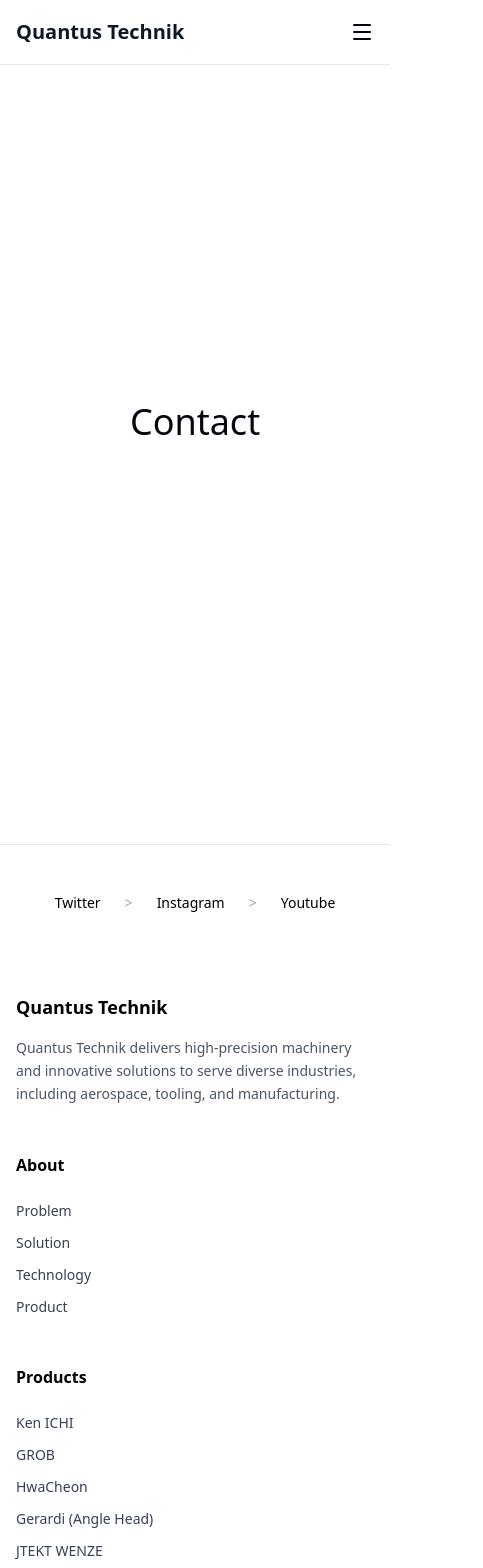
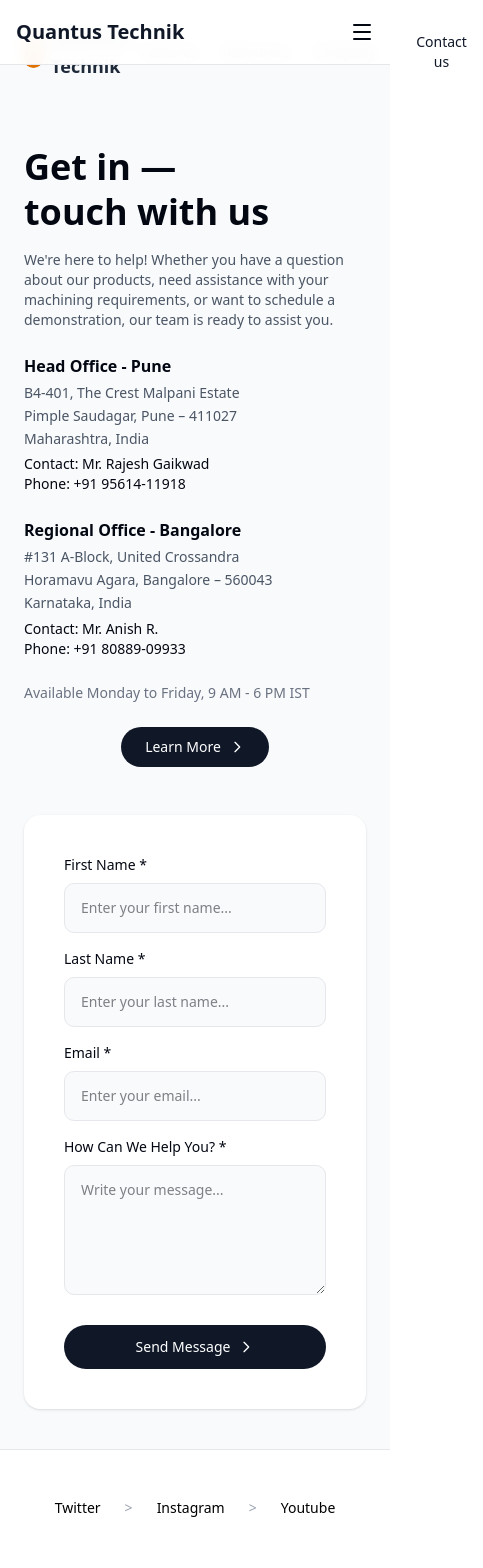
Before and after one commit to Viraj12120/quantus_technik, a Next.js app: page /Contact in a window 390 px wide. Shown: the top 1568 px of the page, 483 px wide, since content can reach past the window. Built offline with nearby package versions, Linux system fonts and the light colour scheme.

Commit message:
adjusted the responsiveness of hero and created contact form

```diff
--- a/app/Contact/page.tsx
+++ b/app/Contact/page.tsx
@@ -1,7 +1,234 @@
+"use client";
+
+import { useState } from "react";
+import Link from "next/link";
+
+interface FormData {
+	firstName: string;
+	lastName: string;
+	email: string;
+	message: string;
+}
+
 export default function Contact() {
+	const [formData, setFormData] = useState<FormData>({
+		firstName: "",
+		lastName: "",
+		email: "",
+		message: "",
+	});
+
+	const handleChange = (
+		e: React.ChangeEvent<HTMLInputElement | HTMLTextAreaElement>
+	) => {
+		const { name, value } = e.target;
+		setFormData((prev) => ({ ...prev, [name]: value }));
+	};
+
+	const handleSubmit = (formData: FormData) => {
+		const { firstName, lastName, email, message } = formData;
+
+		// Construct the email body
+		const subject = encodeURIComponent(
+			`Enquiry Form  from ${firstName} ${lastName}`
+		);
+		const body = encodeURIComponent(
+			`Name: ${firstName} ${lastName}\nEmail: ${email}\n\nMessage:\n${message}`
+		);
+
+		// Construct mailto link
+		const mailtoLink = `mailto:rajesh.gaikwaad@quantus-technik.com?subject=${subject}&body=${body}`;
+
+		// Open default mail client
+		window.location.href = mailtoLink;
+	};
+
 	return (
-		<div className="flex justify-center items-center text-4xl h-screen">
-			Contact
+		<div className="min-h-screen bg-gray-50">
+			{/* Navbar */}
+			<div className="max-w-7xl mx-auto flex items-center justify-between py-6 px-6">
+				<div className="flex items-center gap-2">
+					<div className="w-8 h-8 bg-amber-600 rounded-full"></div>
+					<span className="font-semibold text-gray-800 text-lg">
+						Quantus Technik
+					</span>
+				</div>
+				<div className="flex gap-6 text-sm font-medium">
+					<button className="hover:text-amber-500 transition">Features</button>
+					<button className="hover:text-amber-500 transition">Resources</button>
+					<button className="hover:text-amber-500 transition">Company</button>
+					<button className="bg-white text-gray-900 px-4 py-2 rounded-full hover:bg-gray-100 transition">
+						Contact us
+					</button>
+				</div>
+			</div>
+
+			{/* Main Section */}
+			<div className="max-w-7xl mx-auto px-6 py-10">
+				<div className="grid md:grid-cols-2 gap-12 items-start">
+					{/* Left Content */}
+					<div>
+						<h1 className="text-4xl sm:text-5xl font-bold mb-4 leading-tight">
+							Get in —<br /> touch with us
+						</h1>
+						<p className="text-gray-600 mb-6 text-sm sm:text-base">
+							We're here to help! Whether you have a question about our
+							products, need assistance with your machining requirements, or
+							want to schedule a demonstration, our team is ready to assist you.
+						</p>
+
+						<div className="space-y-6 text-sm">
+							<div className="grid md:grid-cols-2 gap-6">
+								<div>
+									<h3 className="font-semibold text-base mb-1">
+										Head Office - Pune
+									</h3>
+									<p className="text-gray-600 leading-relaxed">
+										B4-401, The Crest Malpani Estate
+										<br />
+										Pimple Saudagar, Pune – 411027
+										<br />
+										Maharashtra, India
+									</p>
+									<p className="mt-1">
+										<span className="font-medium">Contact:</span> Mr. Rajesh
+										Gaikwad
+									</p>
+									<p>
+										<span className="font-medium">Phone:</span> +91 95614-11918
+									</p>
+								</div>
+
+								<div>
+									<h3 className="font-semibold text-base mb-1">
+										Regional Office - Bangalore
+									</h3>
+									<p className="text-gray-600 leading-relaxed">
+										#131 A-Block, United Crossandra
+										<br />
+										Horamavu Agara, Bangalore – 560043
+										<br />
+										Karnataka, India
+									</p>
+									<p className="mt-1">
+										<span className="font-medium">Contact:</span> Mr. Anish R.
+									</p>
+									<p>
+										<span className="font-medium">Phone:</span> +91 80889-09933
+									</p>
+								</div>
+							</div>
+
+							<p className="text-gray-500 mt-4">
+								Available Monday to Friday, 9 AM - 6 PM IST
+							</p>
+
+							<div className="mt-4 flex justify-center md:justify-start sm:justify-center">
+								<Link href="/About">
+									<button className="bg-gray-900 text-white px-6 py-2.5 rounded-full hover:bg-gray-800 transition flex items-center gap-2 text-sm">
+										Learn More
+										<svg
+											className="w-4 h-4"
+											fill="none"
+											stroke="currentColor"
+											viewBox="0 0 24 24">
+											<path
+												strokeLinecap="round"
+												strokeLinejoin="round"
+												strokeWidth={2}
+												d="M9 5l7 7-7 7"
+											/>
+										</svg>
+									</button>
+								</Link>
+							</div>
+						</div>
+					</div>
+
+					{/* Compact Form */}
+					<div className="bg-white p-10 sm:p-12 rounded-2xl shadow-sm">
+						<div className="grid md:grid-cols-2 gap-4 mb-4">
+							<div>
+								<label className="block text-sm font-medium mb-2">
+									First Name *
+								</label>
+								<input
+									type="text"
+									name="firstName"
+									value={formData.firstName}
+									onChange={handleChange}
+									placeholder="Enter your first name..."
+									className="w-full px-4 py-3.5 bg-gray-50 rounded-lg border border-gray-200
+                   focus:outline-none focus:ring-2 focus:ring-amber-500 text-sm"
+								/>
+							</div>
+
+							<div>
+								<label className="block text-sm font-medium mb-2">
+									Last Name *
+								</label>
+								<input
+									type="text"
+									name="lastName"
+									value={formData.lastName}
+									onChange={handleChange}
+									placeholder="Enter your last name..."
+									className="w-full px-4 py-3.5 bg-gray-50 rounded-lg border border-gray-200
+                   focus:outline-none focus:ring-2 focus:ring-amber-500 text-sm"
+								/>
+							</div>
+						</div>
+
+						<div className="mb-4">
+							<label className="block text-sm font-medium mb-2">Email *</label>
+							<input
+								type="email"
+								name="email"
+								value={formData.email}
+								onChange={handleChange}
+								placeholder="Enter your email..."
+								className="w-full px-4 py-3.5 bg-gray-50 rounded-lg border border-gray-200
+                 focus:outline-none focus:ring-2 focus:ring-amber-500 text-sm"
+							/>
+						</div>
+
+						<div className="mb-6">
+							<label className="block text-sm font-medium mb-2">
+								How Can We Help You? *
+							</label>
+							<textarea
+								name="message"
+								value={formData.message}
+								onChange={handleChange}
+								placeholder="Write your message..."
+								rows={5} // increased rows for larger height
+								className="w-full px-4 py-3.5 bg-gray-50 rounded-lg border border-gray-200
+                 focus:outline-none focus:ring-2 focus:ring-amber-500 text-sm"
+							/>
+						</div>
+
+						<button
+							type="button"
+							onClick={() => handleSubmit(formData)}
+							className="w-full bg-gray-900 text-white px-6 py-3 rounded-full
+               hover:bg-gray-800 transition flex items-center justify-center gap-2 text-sm font-medium cursor cursor-pointer">
+							Send Message
+							<svg
+								className="w-4 h-4"
+								fill="none"
+								stroke="currentColor"
+								viewBox="0 0 24 24">
+								<path
+									strokeLinecap="round"
+									strokeLinejoin="round"
+									strokeWidth={2}
+									d="M9 5l7 7-7 7"
+								/>
+							</svg>
+						</button>
+					</div>
+				</div>
+			</div>
 		</div>
 	);
 }
--- a/app/components/hero.tsx
+++ b/app/components/hero.tsx
@@ -5,7 +5,7 @@ import Image from "next/image";
 
 export default function Hero() {
 	return (
-		<section className="relative w-[95%] sm:w-[98%] mx-auto mt-16 mb-12 overflow-hidden h-[80vh] sm:h-[90vh] lg:h-screen rounded-xl">
+		<section className="relative w-[95%] sm:w-[98%] mx-auto mt-24 mb-12 overflow-hidden h-[75vh] sm:h-[85vh] lg:h-screen rounded-xl">
 			{/* Background image */}
 			<div className="absolute inset-0">
 				<Image
@@ -19,26 +19,26 @@ export default function Hero() {
 			</div>
 
 			{/* Top-left logo text */}
-			<h2 className="absolute top-6 left-5 sm:left-8 text-4xl sm:text-6xl lg:text-8xl text-white font-bold tracking-wide z-20 leading-tight">
+			<h2 className="absolute top-5 left-4 sm:left-8 text-4xl sm:text-2xl lg:text-7xl text-white font-bold tracking-wide z-20 leading-tight">
 				Quantus <br /> Technik
 			</h2>
 
 			{/* Hero Content (Right-aligned text + button) */}
-			<div className="relative z-10 w-full sm:w-3/4 lg:w-1/2 px-4 sm:px-6 lg:px-8 h-full flex flex-col justify-center ml-auto text-white">
-				<p className="text-base sm:text-lg lg:text-xl text-white/90 mb-6 leading-relaxed text-justify">
+			<div className="relative z-10 w-full sm:w-3/4 lg:w-1/2 px-5 sm:px-8 lg:px-10 h-full flex flex-col justify-center ml-auto text-white">
+				<p className="text-sm sm:text-base lg:text-lg text-white/90 mb-5 sm:mb-6 leading-relaxed text-justify">
 					Your Strategic Partner for World-Class CNC Machine Tools, CAD/CAM
 					Solutions & Tool Management Systems
 				</p>
 
 				<Button
 					variant="default"
-					className="w-fit text-sm sm:text-base lg:text-md px-10 sm:px-8 py-14 sm:py-6 rounded-xl font-medium shadow-lg hover:scale-105 transition-all">
+					className="w-fit text-xs sm:text-sm lg:text-base px-6 sm:px-8 lg:px-10 lg:py-6 py-2 sm:py-3 rounded-lg font-medium shadow-md hover:scale-105 transition-all duration-200">
 					Download Product Catalog
 				</Button>
 			</div>
 
 			{/* Bottom-right heading */}
-			<h1 className="absolute bottom-6 sm:bottom-8 right-4 sm:right-8 text-2xl sm:text-3xl lg:text-4xl font-semibold sm:font-bold leading-tight text-white text-right w-[90%]">
+			<h1 className="absolute bottom-5 sm:bottom-8 right-4 sm:right-8 text-xl sm:text-2xl lg:text-3xl font-semibold sm:font-bold leading-tight text-white text-right w-[90%]">
 				Empowering Precision Manufacturing Through Innovation
 			</h1>
 		</section>
```
Also changed, not shown: app/About/page.tsx (+61 -34 lines).
